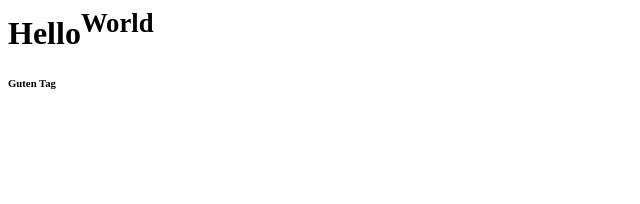
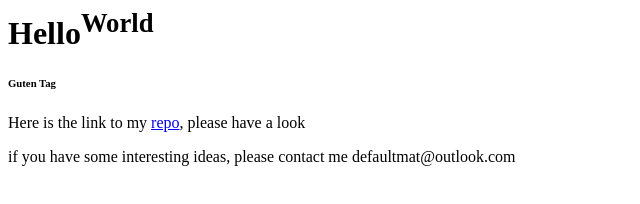
Before and after one commit to ezodz/ezodz.github.io, a plain HTML site: page index.html in a window 1280 px wide. Shown: the whole page, without its empty margins (0-640 px from the left). Drawn offline with Linux system fonts and the light colour scheme.

Commit message:
Update index.html

```diff
--- a/index.html
+++ b/index.html
@@ -1,2 +1,5 @@
 <h1>Hello<sup>World</sup></h1>
 <h6>Guten Tag</h6>
+
+<p>Here is the link to my <a href="https://github.com/ezodz">repo</a>, please have a look</p>
+<p>if you have some interesting ideas, please contact me defaultmat@outlook.com</p>
```
